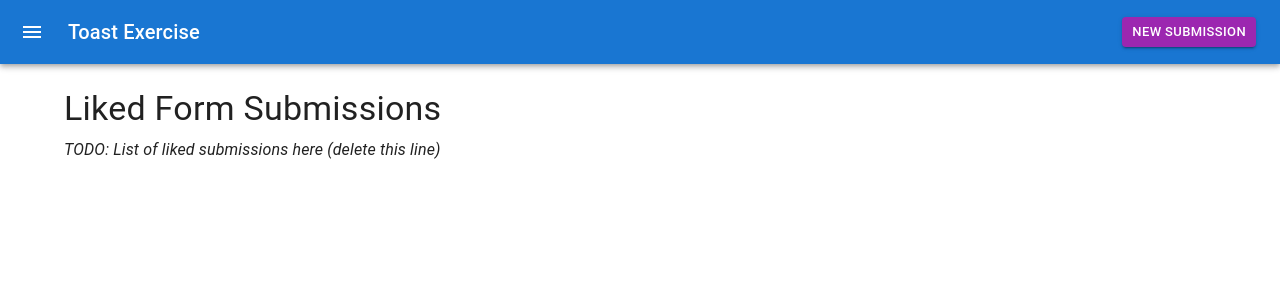
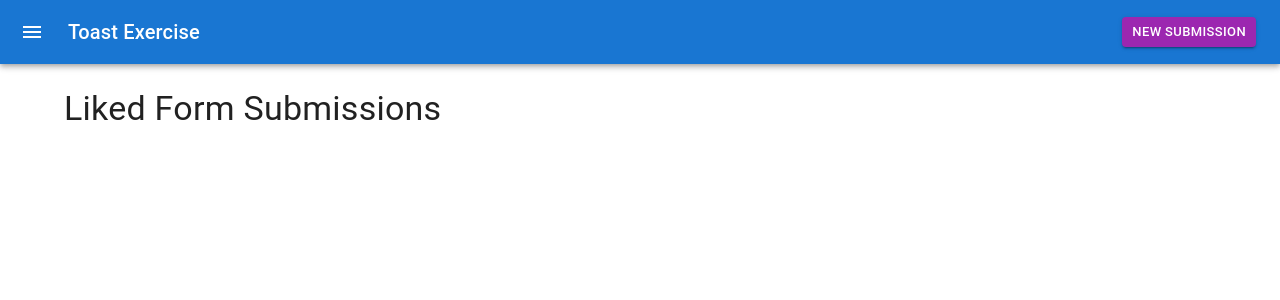
Before and after one commit to jmajcan/toast-exercise, a React (Create React App) app: page / in a window 1280 px wide. Shown: the top 300 px of the page. Built offline with nearby package versions, Linux system fonts and the light colour scheme; what chance would draw is missing.

Commit message:
added submissions values to context

```diff
--- a/src/Content.js
+++ b/src/Content.js
@@ -2,15 +2,22 @@ import React from 'react';
 import Box from '@mui/material/Box';
 import Typography from '@mui/material/Typography';
 import FormSnackbar from './components/FormSnackbar';
+import { useToast } from './contexts/ToastContext';
 
 export default function Content() {
+  const { submissions } = useToast();
+
   return (
     <Box sx={{marginTop: 3}}>
       <Typography variant="h4">Liked Form Submissions</Typography>
 
-      <Typography variant="body1" sx={{fontStyle: 'italic', marginTop: 1}}>
-        TODO: List of liked submissions here (delete this line)
-      </Typography>
+      {submissions.map((submission) => {
+        return (
+          <Typography variant="body1" sx={{fontStyle: 'italic', marginTop: 1}}>
+            {submission.name} - {submission.email}
+          </Typography>
+        );
+      })}
       <FormSnackbar />
     </Box>
   );
--- a/src/contexts/ToastContext.js
+++ b/src/contexts/ToastContext.js
@@ -4,9 +4,15 @@ const ToastContext = createContext();
 
 const ToastProvider = ({ children }) => {
   const [open, setOpen] = useState(false);
+  const [submissions, setSubmissions] = useState([]);
 
   return (
-    <ToastContext.Provider value={{ open, setOpen }}>
+    <ToastContext.Provider
+      value={{
+        open, setOpen,
+        submissions, setSubmissions
+      }}
+    >
       {children}
     </ToastContext.Provider>
   );
```
